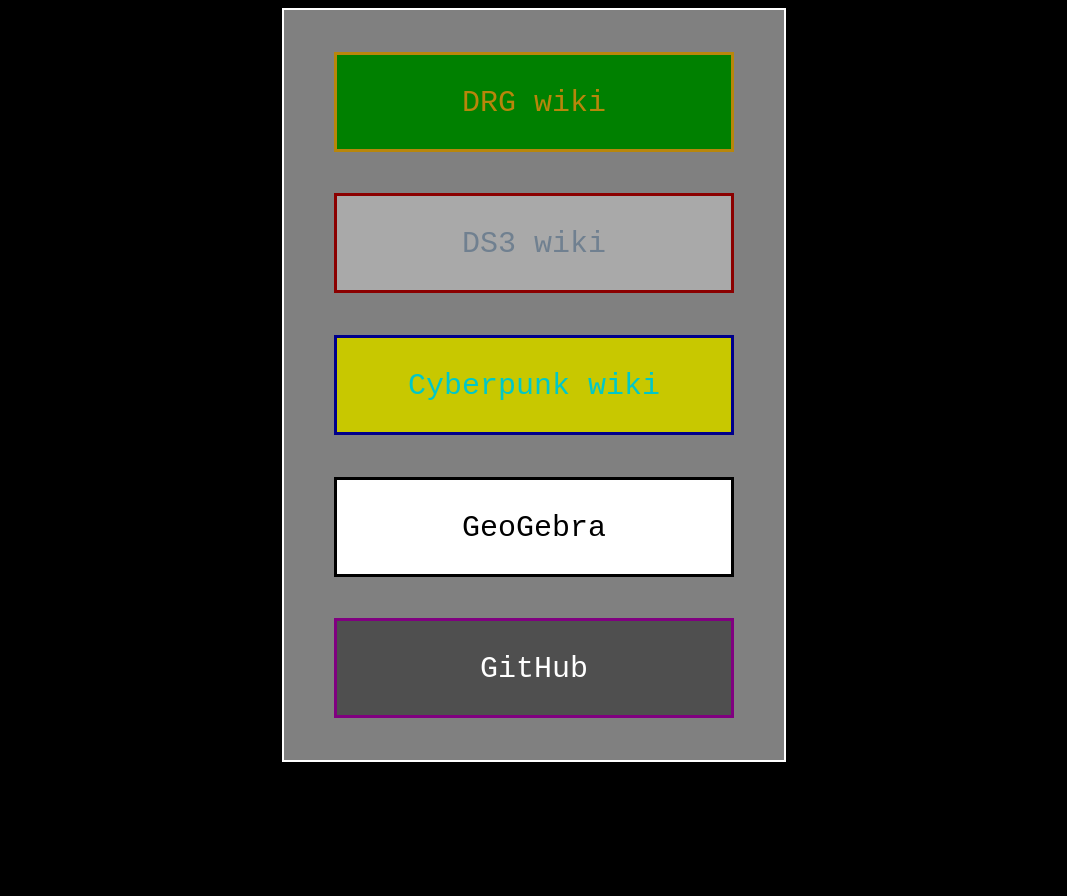
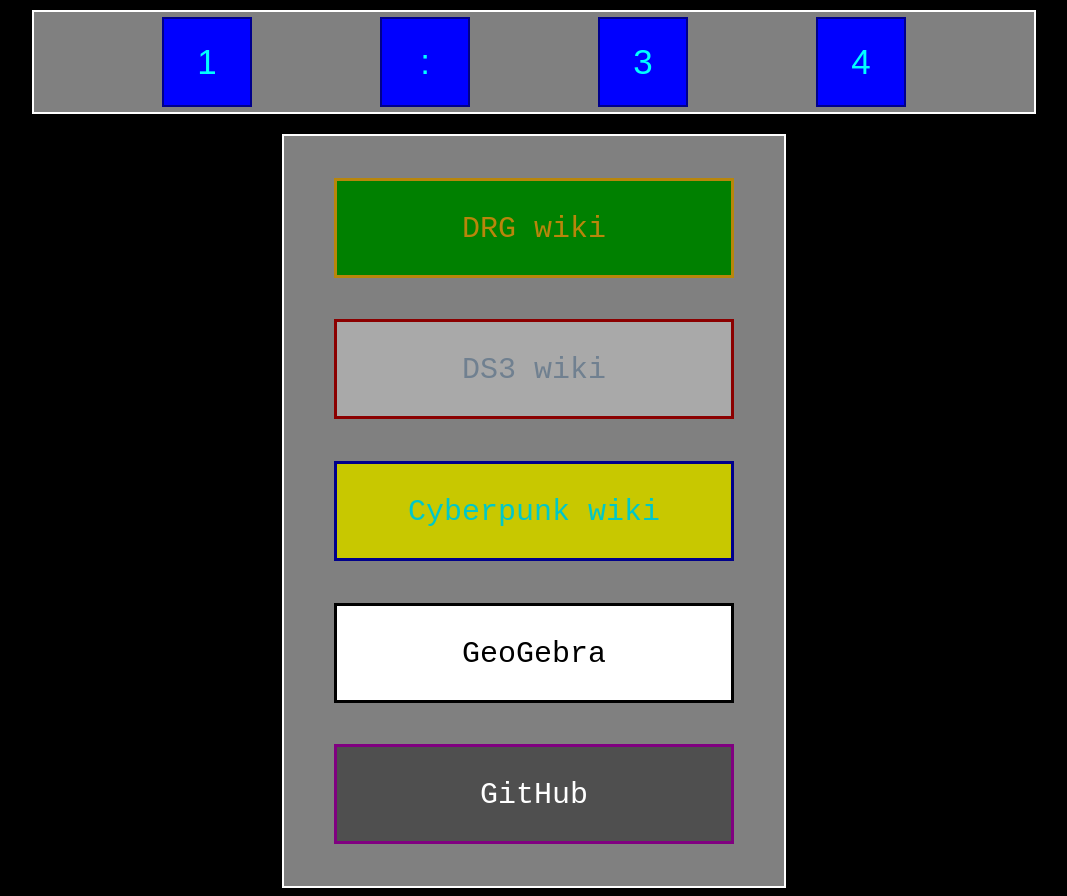
Before and after one commit to Szymonq16/szymonq16.github.io, a plain HTML site: page index1.html in a window 1280 px wide. Shown: the whole page, without its empty margins (106-1173 px from the left). Before the commit the page ends 800 px from the top, so only its background shows below. Drawn offline with Linux system fonts and the light colour scheme.

Commit message:
navigation bar

```diff
--- a/index.html
+++ b/index1.html
@@ -1,41 +1,57 @@
 <!DOCTYPE html>
 <html>
     <head>
-        <title>My website 2</title>
+        <title>My website</title>
         <link rel="stylesheet" type="text/css" href="style.css"/>
         <link rel="icon" type="image/png" href="Images/favicon.png">
     </head>
     <body>
         <div id="div_main_1">
-            <button id="button_sub_1" class="button_subs">
+            <a href="index2.html">
+                <button class="button_subs_1">
+                    1
+                </button>
+            </a>
+            <button class="button_subs_1">
+                :
+            </button>
+            <button class="button_subs_1">
+                3
+            </button>
+            <button class="button_subs_1">
+                4
+            </button>
+        </div>
+        <div id="div_main_2">
+            <button id="button_sub_1" class="button_subs_2">
                 <a href="https://deeprockgalactic.fandom.com/wiki/Deep_Rock_Galactic_Wiki" target="_blank">
                     <pre>
 DRG wiki
                     </pre>
                 </a>
             </button>
-            <button id="button_sub_2" class="button_subs">
+            <button id="button_sub_2" class="button_subs_2">
                 <a href="https://darksouls3.wiki.fextralife.com/Dark+Souls+3+Wiki" target="_blank">
                     <pre>
 DS3 wiki
                     </pre>
                 </a>
             </button>
-            <button id="button_sub_3" class="button_subs">
+            <button id="button_sub_3" class="button_subs_2">
                 <a href="https://cyberpunk.fandom.com/wiki/Cyberpunk_Wiki" target="_blank">
                     <pre>
 Cyberpunk wiki
                     </pre>
                 </a>
             </button>
-            <button id="button_sub_4" class="button_subs">
+            <button id="button_sub_4" class="button_subs_2">
                 <a href="https://www.geogebra.org/graphing?lang=en" target="_blank">
                     <pre>
 GeoGebra
                     </pre>
                 </a>
             </button>
-            <button id="button_sub_5" class="button_subs">
+            <button id="button_sub_5" class="button_subs_2">
                 <a href="https://github.com/" target="_blank">
                     <pre>
 GitHub
--- a/style.css
+++ b/style.css
@@ -2,22 +2,53 @@
     background-color: black;
 }
 #div_main_1{
+    height: 100px;
+    width: 1000px;
+    background-color: grey;
+    border: 2px solid white;
+    margin-top: 10px;
+    margin-left: auto;
+    margin-right: auto;
+    display: flex;
+    justify-content: space-evenly;
+    align-items: center;
+}
+#div_main_2{
     height: 750px;
     width: 500px;
     background-color: gray;
-    margin-top: 50px;
-    margin:auto;
     border: 2px solid white;
+    margin-top: 20px;
+    margin-left: auto;
+    margin-right: auto;
     display: flex;
     flex-direction: column;
     justify-content: space-evenly;
     align-items: center;
+    transition: all;
+    transition-delay: 0.25s;
+    transition-duration: 0.5s;
 }
-a{
-    text-decoration: none;
-    color: inherit;
+.button_subs_1{
+    height: 90px;
+    width: 90px;
+    border-radius: 0px;
+    border: 2px solid darkblue;
+    background-color: blue;
+    color: aqua;
+    position: relative;
+    font-size: 35px;
+    transition: all;
+    transition-duration: 0.5s;
 }
-.button_subs{
+.button_subs_1:hover{
+    border: 2px solid darkgreen;
+    background-color: green;
+    color: greenyellow;
+    width: 180px;
+    height: 98px;
+}
+.button_subs_2{
     transition-duration: 0.5s;
     height: 100px;
     width: 400px;
@@ -27,11 +58,12 @@
     transition-timing-function: ease;
     position: relative;
 }
-.button_subs:hover{
+.button_subs_2:hover{
     transform: scale(1.2,1.2);
     cursor: pointer;
 }
-.button_subs::before{
+/*Requierd for fade in and out effect on images in buttons*/
+.button_subs_2::before{
     content: "";
     background-repeat: no-repeat;
     background-size: contain;
@@ -45,10 +77,12 @@
     transition-property: opacity;
     transition-duration: 0.5s;
     z-index: -1;
-
 }
-.button_subs:hover::before{
+.button_subs_2:hover::before{
     opacity: 1;
+}
+body:has(.button_subs_2:hover) #div_main_2{
+    width: 600px;
 }
 #button_sub_1{
     color: darkgoldenrod;
@@ -108,3 +142,7 @@
 #button_sub_5::before{
     background-image: url(Images/GH.png);
 }
+a{
+    text-decoration: none;
+    color: inherit;
+}
```
Also changed, not shown: index2.html (added, +26 -0 lines).
